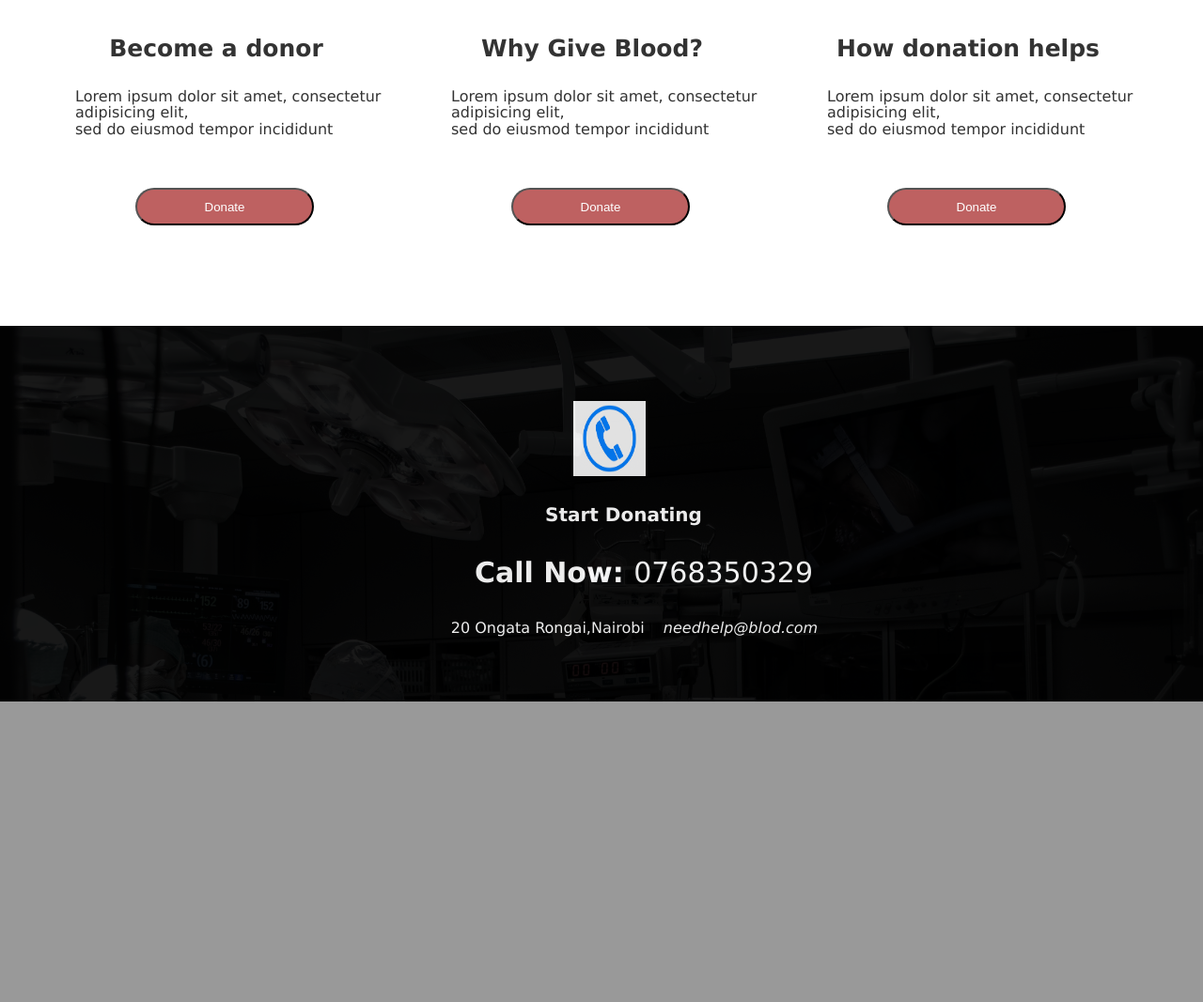
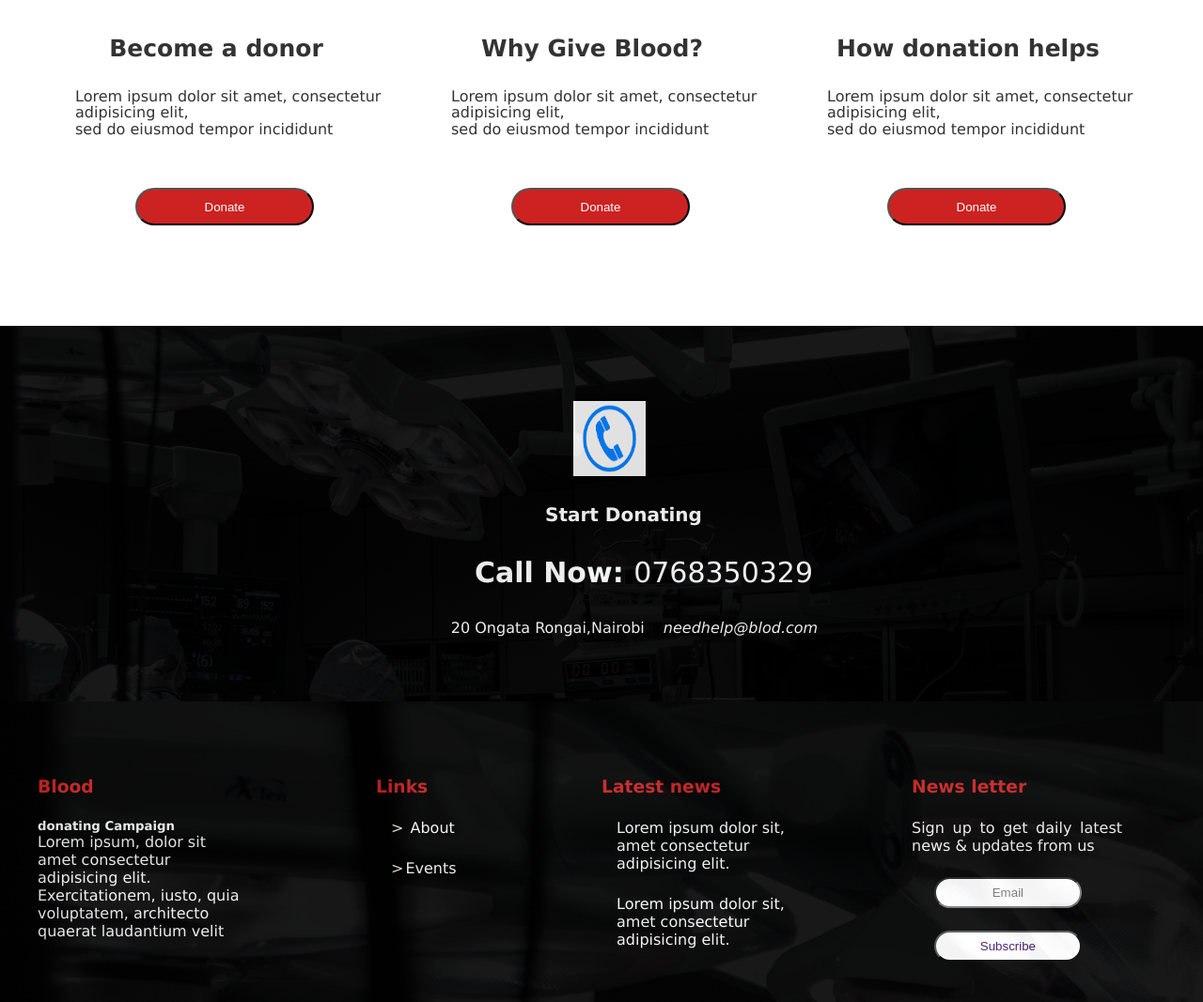
Before and after one commit to cleo-cyber/Worl-wide-health, a PHP site: page /donation.html in a window 1280 px wide. Shown: the part 853-1920 px from the top of the page at 94% size. Before the commit the page ends 1600 px from the top, so only its background shows below. Run offline with PHP 8.4, Linux system fonts and the light colour scheme.

Commit message:
add donation registration form and footer on donation.html

```diff
--- a/donation.css
+++ b/donation.css
@@ -14,10 +14,11 @@ body{
 
 header{
 	height: 10vh;
-	background-color: #fff;
+	background-color:rgb(204, 34, 34);
 	display: grid;
 	grid-template-columns: 1fr 1fr;
 	z-index: 2;
+
 
 	}
 
@@ -29,20 +30,27 @@ header .logo{
 
 header .logo h2{
 	color: #000;
+	font-style: italic;
+	font-size: 30px;
 }
 header .nav_bar{
 	position: relative;
-	top: 2vh;
+	top: 3vh;
+	right: 20vh;
 
 
 }
 header .nav_bar a{
 	text-decoration: none;
-
 	margin-right: 5vh;
-	color: #000;
+	color: #fff;
 
 
+}
+
+header .nav_bar a:hover{
+	transition: 0.25s ease;
+	color: #000;
 }
 
 #hero_section{
@@ -77,7 +85,7 @@ header .nav_bar a{
 	border-radius: 20px;
 	width: 25vh;
 	height: 7vh;
-	background-color: #c226;
+	background-color: rgb(204, 34, 34);
 }
 
 .cont button a{
@@ -157,7 +165,7 @@ header .nav_bar a{
 	width: 50%;
 	margin-left: 13vh;
 	border-radius: 20px;
-	background-color: #9e1212a9;
+	background-color: rgb(204, 34, 34);
 	margin-top: 0;
 	height: 40px;
 
@@ -238,3 +246,103 @@ header .nav_bar a{
 	margin-top: 4vh;
 
 }
+
+footer {
+	/* display: grid;
+	grid-template-columns: repeat(4,1fr);
+	/* grid-auto-columns: 10%; */
+	/* color: #f4f4f4;
+	background-color: #000;
+	height: 40vh;
+	 */
+	 background: url("rename.jpg");
+
+}
+footer .image{
+	display: grid;
+	grid-template-columns: repeat(4,1fr);
+	/* grid-auto-columns: 10%; */
+	color: #f4f4f4;
+	background-color: #000;
+	opacity: 0.9;
+	background-size: cover;
+	height: 40vh;
+}
+footer .news{
+display: flex;
+flex-direction: column;
+flex-basis: 20%;
+margin-top: 10vh;
+margin-right: 10vh;
+
+}
+footer .description{
+	margin-top: 10vh;
+	display: flex;
+	flex-direction: column;
+	width: 70%;
+	margin-left: 5vh;
+
+
+
+}
+
+
+footer .newsletter{
+	margin-top: 10vh;
+	display: flex;
+	flex-direction: column;
+	margin-right: 10px;
+	margin-left: 10px;
+	text-align: justify;
+	width: 70%;
+
+
+}
+footer .newsletter input{
+	width: 70%;
+	height: 30%;
+	display: flex;
+	flex-direction: column;
+	margin: 3vh;
+	text-align: center;
+	border-radius: 20px;
+}
+
+footer .newsletter input[type="submit"]{
+	background-color: #fff;
+	color: rgb(60, 18, 99);
+}
+footer .newsletter input[type="submit"]:hover{
+	transition: 0.25s ease;
+	background-color: #706969;
+}
+
+footer .links{
+	margin-top: 10vh;
+	margin-left: 10vh;
+
+}
+footer ul{
+	list-style: none;
+}
+footer ul li{
+	margin-bottom: 3vh;
+	margin-left: 2vh;
+}
+footer a{
+	text-decoration: none;
+	color: #fff;
+}
+footer h3{
+	margin-bottom: 3vh;
+	color: rgb(204, 34, 34);
+}
+footer ul li i{
+	margin-right: 2px;
+	color: antiquewhite;
+}
+footer a:hover{
+	transition: ;
+	color: #24678baf;
+}
--- a/donation.html
+++ b/donation.html
@@ -9,13 +9,11 @@
 <body>
 	<header>
 		<div class="logo">
-			<h2>Blod</h2>
+			<h2>Blood</h2>
 		</div>
 
 		<nav class="nav_bar">
-			<a href="#">Home</a>
-			<a href="#">Campaigns</a>
-			<a href="#">Events</a>
+			<a href="index.html">Home</a>
 			<a href="#">Contact us</a>
 		</nav>
 	</header>
@@ -23,7 +21,7 @@
 	<div class="cont">
 	<p>Change Their life</p>
 	<h2>Donate Blood To Save Life</h2>
-	<button><a href="#">START DONATING</a></button>
+	<button><a href="donLogin.html">START DONATING</a></button>
 	</div>
 	</section>
 
@@ -32,21 +30,21 @@
 			<h2>Become a donor</h2>
 			<p>Lorem ipsum dolor sit amet, consectetur adipisicing elit,<br> sed do eiusmod
 			tempor incididunt </p>
-			<button><a href="#">Donate</a></button>
+			<button><a href="donLogin.html">Donate</a></button>
 		</div>
 
 		<div class="why">
 			<h2>Why Give Blood?</h2>
 			<p>Lorem ipsum dolor sit amet, consectetur adipisicing elit,<br> sed do eiusmod
 			tempor incididunt </p>
-			<button><a href="#">Donate</a></button>
+			<button><a href="donLogin.html">Donate</a></button>
 		</div>
 
 		<div class="How">
 			<h2>How donation helps</h2>
 			<p>Lorem ipsum dolor sit amet, consectetur adipisicing elit, <br>sed do eiusmod
 			tempor incididunt </p>
-			<button><a href="#">Donate</a></button>
+			<button><a href="donLogin.html">Donate</a></button>
 		</div>
 	</section>
 
@@ -67,9 +65,39 @@
 
 	</section>
 	<footer>
-		<div>
+		<div class="image">
+		<div class="description">
+
+			<h3>Blood
+				<br><h5> donating Campaign</h5>
+			</h3>
+			<p>Lorem ipsum, dolor sit amet consectetur adipisicing elit. Exercitationem, iusto, quia voluptatem, architecto quaerat laudantium velit </p>
 
 		</div>
+		<div class="links">
+			<h3>Links</h3>
+			<ul>
+				<li><a href="#"><i>></i> About</a></li>
+				<li><a href="#"><i>></i>Events</a></li>
+			</ul>
+		</div>
+		<div class="news">
+			<h3>Latest news</h3>
+			<ul>
+				<li><a href="">Lorem ipsum dolor sit, amet consectetur adipisicing elit. </a></li>
+				<li><a href="">Lorem ipsum dolor sit, amet consectetur adipisicing elit. </a></li>
+
+			</ul>
+		</div>
+		<div class="newsletter">
+			<h3>News letter</h3>
+			<p>Sign up to get daily latest news & updates from us</p>
+			<form action="donLogin.php" method="post">
+				<input type="email" name="Email" placeholder="Email">
+				<input type="submit" name="submit" value="Subscribe">
+			</form>
+		</div>
+	</div>
 	</footer>
 </body>
 </html>
```
Also changed, not shown: css/donLogin.css (added, +86 -0 lines), donLogin.html (added, +52 -0 lines), donLogin.php (added, +49 -0 lines), logintodonation.html (added).
